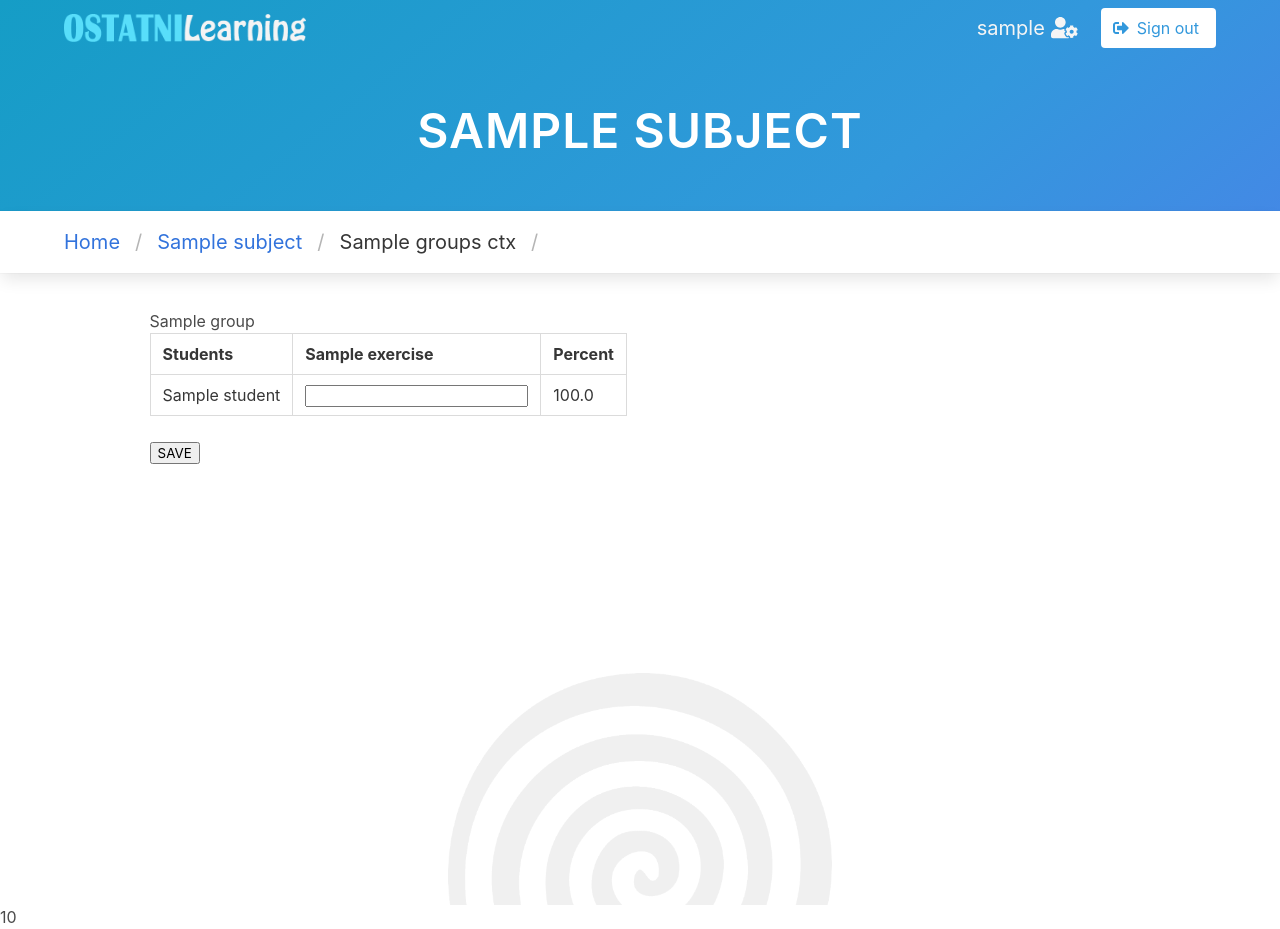
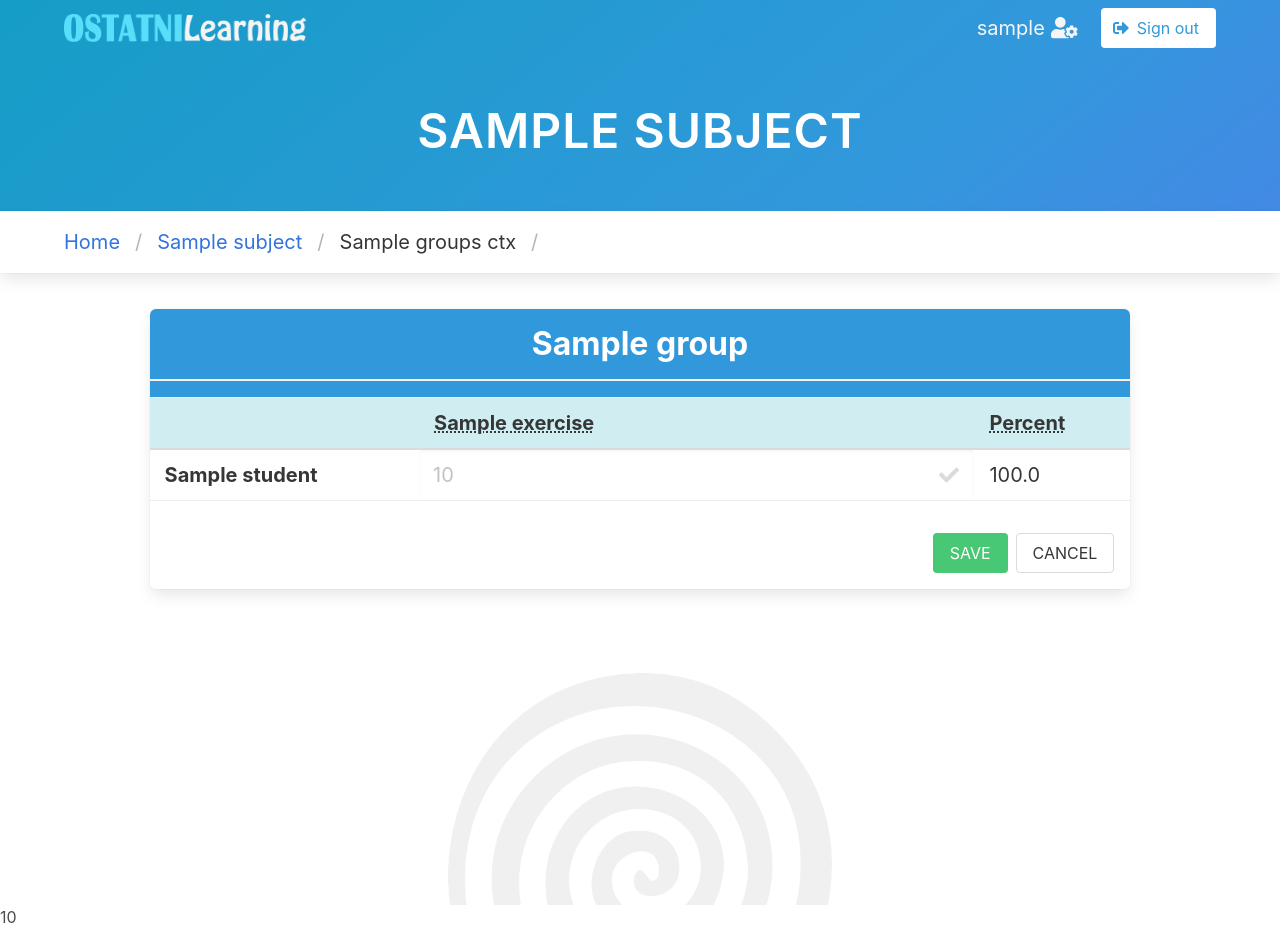
Before and after one commit to ostatni5/hall-of-fame, a Django app: template hallOfFameClient/templates/hallOfFameClient/group_tab.html in a window 1280 px wide. Run offline with Django 3.2, Linux system fonts and the light colour scheme; tables that the repository leaves empty hold one stand-in row (values such as "Sample post"); the template is opened without the code that fills it: values that come from a table or form of the project are taken from there, most other values are stand-ins (such as "Sample title", 1, 10 or a date in 2020); parts of the project's set-up code (start-up, migrations or seed data) failed here and were passed over; some libraries are stand-ins or nearby versions.

Commit message:
tab grades tile css koniec

```diff
--- a/hallOfFameClient/templates/hallOfFameClient/group_tab.html
+++ b/hallOfFameClient/templates/hallOfFameClient/group_tab.html
@@ -35,7 +35,7 @@
                 </article>
             {% endif %}
             <div class="columns is-centered">
-                <div class="column is-four-fifths tile is-ancestor is-vertical">
+                <div class="column is-four-fifths-desktop is-12-tablet tile is-ancestor is-vertical">
                 {% for k,group in groupsCtx.ctx_list.items %}
                 {% include 'hallOfFameClient/includes/group_tab_grades_tile.html' with group=group subject=subject  %}
                 {% endfor %}
--- a/hallOfFameClient/templates/hallOfFameClient/includes/group_tab_grades_tile.html
+++ b/hallOfFameClient/templates/hallOfFameClient/includes/group_tab_grades_tile.html
@@ -1,29 +1,57 @@
 {% load hallOfFame_extra %}
-<h2>{{ group.name }}</h2>
+<div class="tile is-child">
+    <article class="panel is-info">
+        <div class="panel-heading has-text-centered has-shadow" style="border-bottom: 2px solid #f5f5f5;">
+            <p class="has-text-centered is-size-3">
+                {{ group.name }}
+            </p>
+        </div>
+        <p class="panel-block has-background-info">
+        </p>
         <form id="updateScoresForm" action="{% url "lecturer:subject_scores" pk=subject.pk group_pk=group.pk %}" method="post" autocomplete=off>
+            <div class="panel-block is-paddingless has-text-centered table-container">
                 {% csrf_token %}
                 <input name="change_info" type="hidden">
-    <table class="table is-bordered is-hoverable">
-        <tr>
-            <th>Students</th>
+                <table class="table is-fullwidth is-size-5 is-hoverable is-striped">
+                    <thead>
+                        <tr class="is-bold" style="background: #D0EEF2">
+                                <th></th>
                                 {% for exercise in group.exercises %}
-                <th>{{ exercise.name }}</th>
+                                    <th><abbr title="Max score: {{ exercise.max_score }}">{{ exercise.name }}</abbr></th>
                                 {% endfor %}
-            <th>Percent</th>
+                                <th><abbr title="Percentage score of student">Percent</abbr></th>
                         </tr>
+                    </thead>
+                    <tbody>
                         {% for student in group.students %}
                             <tr>
-                <td>{{ student.name }}</td>
+                                <th>{{ student.name }}</th>
                                 {% for exercise in group.exercises %}
                                     {#                                <td>{{ group.scores|key:student.id|key:exercise.id }}</td>#}
-                    <td><input class="score_field" type="number"
+                                    <td class="is-paddingless">
+                                    <p class="control has-icons-right is-overlay is-marginless is-paddingless">
+                                        <input class="input score_field is-medium" type="number" placeholder="{{ exercise.max_score }}"
                                                name="ss-{{ group.scores|keyS:student.id|keyS:exercise.id|keyS:"id" }}-{{ student.id }}-{{ exercise.id }}"
-                               value="{{ group.scores|keyS:student.id|keyS:exercise.id|keyS:"value" }}">
+                                               value="{{ group.scores|keyS:student.id|keyS:exercise.id|keyS:"value" }}"
+                                               style="border: none; background: transparent;">
+                                        {% if group.scores|keyS:student.id|keyS:exercise.id|keyS:"value" %}
+                                        <span class="icon is-small is-right">
+                                            <i class="fas fa-check"></i>
+                                        </span>
+                                        {% endif %}
+                                    </p>
                                     </td>
                                 {% endfor %}
-                <td>{{ group.scores|key:"sum"|key:student.id|percent:group.max_score }}</td>
+                                <td>{{ group.scores|key:"sum"|key:student.id|percent:group.max_score|roundTo:2 }}</td>
                             </tr>
                         {% endfor %}
+                    </tbody>
                 </table>
-    <button type="submit"> SAVE</button>
+            </div>
+            <nav class="panel-block buttons is-right">
+                <button class="button is-success" type="submit"> SAVE</button>
+                <a href="{% url "lecturer:subject_scores" pk=subject.pk group_pk=group.pk  %}" class="button">CANCEL</a>
+            </nav>
         </form>
+    </article>
+</div>
```
Lines whose indentation alone changed are shown as unchanged.
